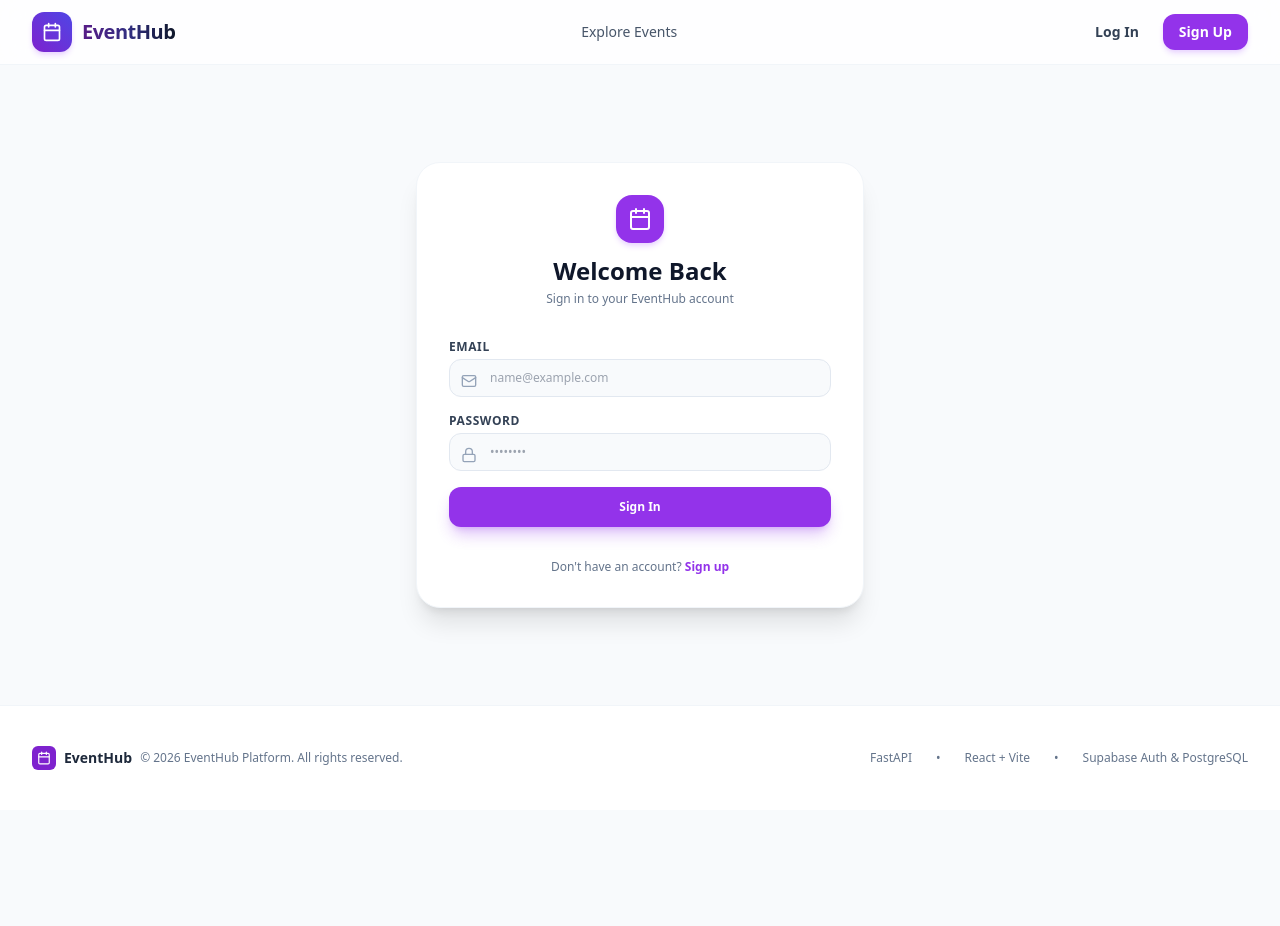
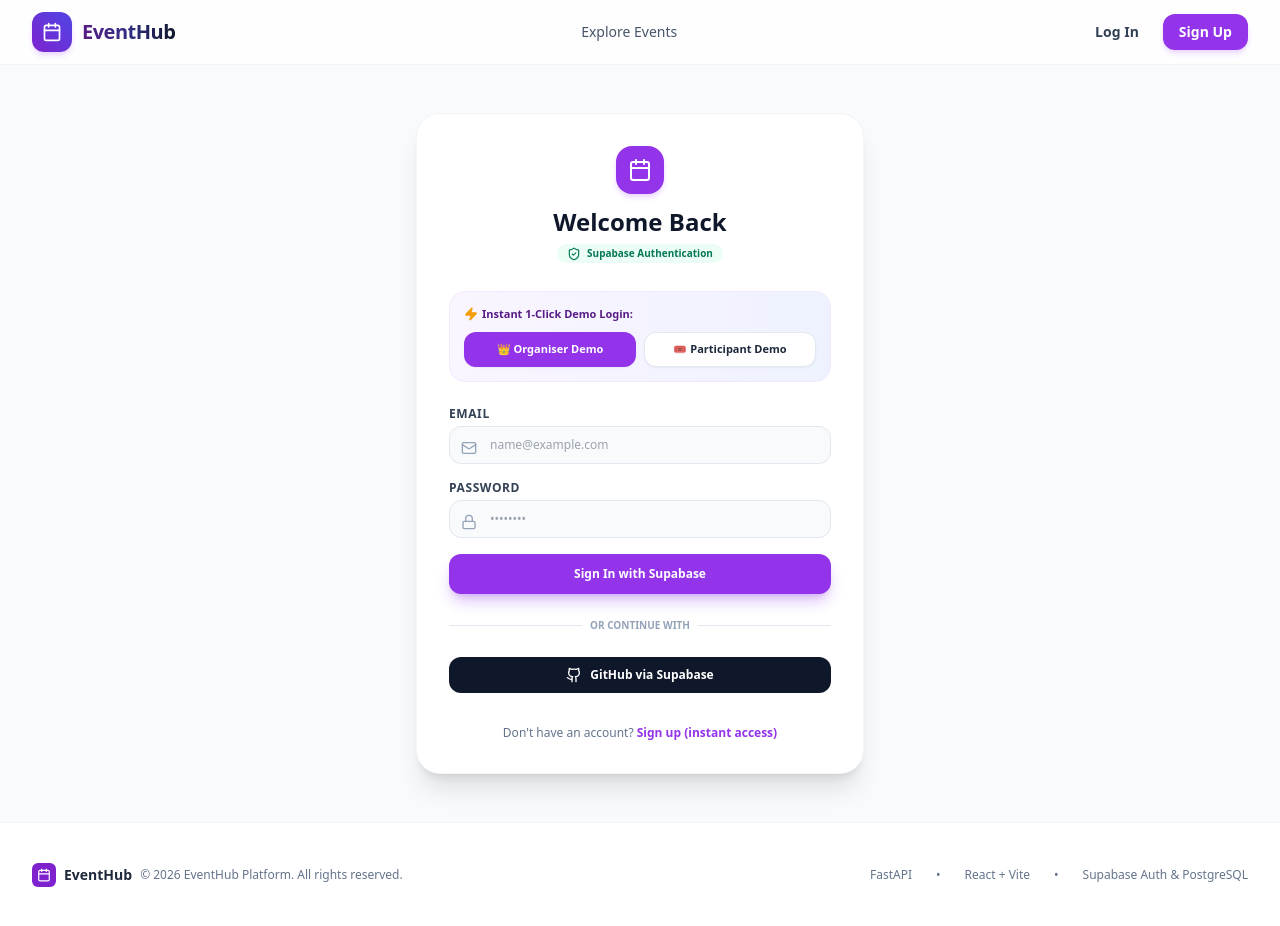
Before and after one commit to anutoshyadaw2506-beep/eventhub, a React (Vite) app in the folder frontend/: page /login in a window 1280 px wide. Before the commit the page ends 810 px from the top, so only its background shows below. Built offline with nearby package versions, Linux system fonts and the light colour scheme; no server answers.

Commit message:
feat: enhance Supabase Auth with 1-click demo login, GitHub OAuth and visual badges

```diff
--- a/frontend/src/context/AuthContext.jsx
+++ b/frontend/src/context/AuthContext.jsx
@@ -59,6 +59,17 @@ export function AuthProvider({ children }) {
     return data;
   };
 
+  const loginWithGithub = async () => {
+    const { data, error } = await supabase.auth.signInWithOAuth({
+      provider: 'github',
+      options: {
+        redirectTo: window.location.origin,
+      },
+    });
+    if (error) throw error;
+    return data;
+  };
+
   const signup = async (email, password, fullName, role = 'participant') => {
     const { data, error } = await supabase.auth.signUp({
       email,
@@ -82,7 +93,7 @@ export function AuthProvider({ children }) {
   };
 
   return (
-    <AuthContext.Provider value={{ user, session, profile, loading, login, signup, logout, refreshProfile: fetchProfile }}>
+    <AuthContext.Provider value={{ user, session, profile, loading, login, loginWithGithub, signup, logout, refreshProfile: fetchProfile }}>
       {children}
     </AuthContext.Provider>
   );
--- a/frontend/src/pages/LoginPage.jsx
+++ b/frontend/src/pages/LoginPage.jsx
@@ -1,12 +1,12 @@
 import React, { useState } from 'react';
 import { Link, useNavigate, useSearchParams } from 'react-router-dom';
 import { useAuth } from '../context/AuthContext';
-import { Calendar, Lock, Mail, AlertCircle } from 'lucide-react';
+import { Calendar, Lock, Mail, AlertCircle, ShieldCheck, Zap, Github } from 'lucide-react';
 
 export default function LoginPage() {
   const [searchParams] = useSearchParams();
   const redirect = searchParams.get('redirect') || '/';
-  const { login } = useAuth();
+  const { login, loginWithGithub } = useAuth();
   const navigate = useNavigate();
 
   const [email, setEmail] = useState('');
@@ -29,15 +29,64 @@ export default function LoginPage() {
     }
   };
 
+  const handleQuickDemo = async (demoEmail, demoPassword) => {
+    setError(null);
+    setLoading(true);
+    try {
+      await login(demoEmail, demoPassword);
+      navigate(redirect);
+    } catch (err) {
+      setError(err.message || 'Failed to sign in with demo account.');
+    } finally {
+      setLoading(false);
+    }
+  };
+
+  const handleGithub = async () => {
+    setError(null);
+    try {
+      await loginWithGithub();
+    } catch (err) {
+      setError(err.message || 'GitHub OAuth failed.');
+    }
+  };
+
   return (
-    <div className="min-h-[80vh] flex items-center justify-center px-4 py-12">
+    <div className="min-h-[85vh] flex items-center justify-center px-4 py-12">
       <div className="max-w-md w-full bg-white rounded-3xl p-8 border border-slate-100 shadow-xl">
-        <div className="text-center mb-8">
+        <div className="text-center mb-6">
           <div className="w-12 h-12 rounded-2xl bg-purple-600 text-white flex items-center justify-center mx-auto mb-3 shadow-md shadow-purple-200">
             <Calendar className="w-6 h-6" />
           </div>
           <h2 className="text-2xl font-extrabold text-slate-900">Welcome Back</h2>
-          <p className="text-xs text-slate-500 mt-1">Sign in to your EventHub account</p>
+          <div className="mt-1.5 inline-flex items-center gap-1.5 px-2.5 py-0.5 rounded-full bg-emerald-50 text-emerald-700 text-[10px] font-bold">
+            <ShieldCheck className="w-3.5 h-3.5" /> Supabase Authentication
+          </div>
+        </div>
+
+        {/* 1-Click Demo Login Box */}
+        <div className="mb-6 p-3.5 bg-gradient-to-r from-purple-50 to-indigo-50 border border-purple-100 rounded-2xl">
+          <p className="text-[11px] font-bold text-purple-900 flex items-center gap-1 mb-2.5">
+            <Zap className="w-3.5 h-3.5 text-amber-500 fill-amber-500" /> Instant 1-Click Demo Login:
+          </p>
+          <div className="grid grid-cols-2 gap-2">
+            <button
+              type="button"
+              onClick={() => handleQuickDemo('organiser@eventhub.com', 'Password123!')}
+              disabled={loading}
+              className="py-2 px-2.5 bg-purple-600 hover:bg-purple-700 text-white text-[11px] font-bold rounded-xl transition shadow-sm text-center"
+            >
+              👑 Organiser Demo
+            </button>
+            <button
+              type="button"
+              onClick={() => handleQuickDemo('participant@eventhub.com', 'Password123!')}
+              disabled={loading}
+              className="py-2 px-2.5 bg-white hover:bg-slate-50 text-slate-800 border border-slate-200 text-[11px] font-bold rounded-xl transition shadow-sm text-center"
+            >
+              🎟️ Participant Demo
+            </button>
+          </div>
         </div>
 
         {error && (
@@ -83,14 +132,33 @@ export default function LoginPage() {
             disabled={loading}
             className="w-full mt-4 py-3 bg-purple-600 hover:bg-purple-700 text-white font-bold text-xs rounded-xl shadow-lg shadow-purple-600/30 transition flex items-center justify-center gap-2"
           >
-            {loading ? 'Signing in...' : 'Sign In'}
+            {loading ? 'Authenticating with Supabase...' : 'Sign In with Supabase'}
           </button>
         </form>
+
+        {/* Divider */}
+        <div className="relative my-6">
+          <div className="absolute inset-0 flex items-center">
+            <div className="w-full border-t border-slate-200"></div>
+          </div>
+          <div className="relative flex justify-center text-[10px] uppercase font-bold text-slate-400">
+            <span className="bg-white px-2">Or continue with</span>
+          </div>
+        </div>
+
+        {/* GitHub OAuth Button */}
+        <button
+          type="button"
+          onClick={handleGithub}
+          className="w-full py-2.5 px-4 bg-slate-900 hover:bg-slate-800 text-white text-xs font-bold rounded-xl transition flex items-center justify-center gap-2"
+        >
+          <Github className="w-4 h-4" /> GitHub via Supabase
+        </button>
 
         <div className="mt-8 text-center text-xs text-slate-500">
           Don't have an account?{' '}
           <Link to={`/signup?redirect=${encodeURIComponent(redirect)}`} className="font-bold text-purple-600 hover:text-purple-700">
-            Sign up
+            Sign up (instant access)
           </Link>
         </div>
       </div>
--- a/frontend/src/pages/SignupPage.jsx
+++ b/frontend/src/pages/SignupPage.jsx
@@ -1,18 +1,18 @@
 import React, { useState } from 'react';
 import { Link, useNavigate, useSearchParams } from 'react-router-dom';
 import { useAuth } from '../context/AuthContext';
-import { Calendar, Lock, Mail, User, ShieldCheck, AlertCircle } from 'lucide-react';
+import { Calendar, Lock, Mail, User, ShieldCheck, AlertCircle, Zap, Github } from 'lucide-react';
 
 export default function SignupPage() {
   const [searchParams] = useSearchParams();
   const redirect = searchParams.get('redirect') || '/';
-  const { signup } = useAuth();
+  const { signup, login, loginWithGithub } = useAuth();
   const navigate = useNavigate();
 
   const [fullName, setFullName] = useState('');
   const [email, setEmail] = useState('');
   const [password, setPassword] = useState('');
-  const [role, setRole] = useState('participant'); // 'participant' or 'organiser'
+  const [role, setRole] = useState('participant');
   const [error, setError] = useState(null);
   const [loading, setLoading] = useState(false);
 
@@ -25,21 +25,70 @@ export default function SignupPage() {
       await signup(email, password, fullName, role);
       navigate(redirect);
     } catch (err) {
-      setError(err.message || 'Failed to create account.');
+      setError(err.message || 'Failed to create account with Supabase Auth.');
     } finally {
       setLoading(false);
+    }
+  };
+
+  const handleQuickDemo = async (demoEmail, demoPassword) => {
+    setError(null);
+    setLoading(true);
+    try {
+      await login(demoEmail, demoPassword);
+      navigate(redirect);
+    } catch (err) {
+      setError(err.message || 'Failed to sign in with demo account.');
+    } finally {
+      setLoading(false);
+    }
+  };
+
+  const handleGithub = async () => {
+    setError(null);
+    try {
+      await loginWithGithub();
+    } catch (err) {
+      setError(err.message || 'GitHub OAuth failed.');
     }
   };
 
   return (
     <div className="min-h-[85vh] flex items-center justify-center px-4 py-12">
       <div className="max-w-md w-full bg-white rounded-3xl p-8 border border-slate-100 shadow-xl">
-        <div className="text-center mb-8">
+        <div className="text-center mb-6">
           <div className="w-12 h-12 rounded-2xl bg-purple-600 text-white flex items-center justify-center mx-auto mb-3 shadow-md shadow-purple-200">
             <Calendar className="w-6 h-6" />
           </div>
           <h2 className="text-2xl font-extrabold text-slate-900">Create Account</h2>
-          <p className="text-xs text-slate-500 mt-1">Join EventHub to discover or organise events</p>
+          <div className="mt-1.5 inline-flex items-center gap-1.5 px-2.5 py-0.5 rounded-full bg-emerald-50 text-emerald-700 text-[10px] font-bold">
+            <ShieldCheck className="w-3.5 h-3.5" /> Powered by Supabase Auth
+          </div>
+        </div>
+
+        {/* 1-Click Demo Login Banner */}
+        <div className="mb-6 p-3.5 bg-gradient-to-r from-purple-50 to-indigo-50 border border-purple-100 rounded-2xl">
+          <p className="text-[11px] font-bold text-purple-900 flex items-center gap-1 mb-2.5">
+            <Zap className="w-3.5 h-3.5 text-amber-500 fill-amber-500" /> Instant 1-Click Demo Login:
+          </p>
+          <div className="grid grid-cols-2 gap-2">
+            <button
+              type="button"
+              onClick={() => handleQuickDemo('organiser@eventhub.com', 'Password123!')}
+              disabled={loading}
+              className="py-2 px-2.5 bg-purple-600 hover:bg-purple-700 text-white text-[11px] font-bold rounded-xl transition shadow-sm text-center"
+            >
+              👑 Organiser Demo
+            </button>
+            <button
+              type="button"
+              onClick={() => handleQuickDemo('participant@eventhub.com', 'Password123!')}
+              disabled={loading}
+              className="py-2 px-2.5 bg-white hover:bg-slate-50 text-slate-800 border border-slate-200 text-[11px] font-bold rounded-xl transition shadow-sm text-center"
+            >
+              🎟️ Participant Demo
+            </button>
+          </div>
         </div>
 
         {error && (
@@ -98,7 +147,7 @@ export default function SignupPage() {
 
           {/* Account Role Selector */}
           <div>
-            <label className="block text-xs font-bold text-slate-700 uppercase tracking-wider mb-2">I want to:</label>
+            <label className="block text-xs font-bold text-slate-700 uppercase tracking-wider mb-2">Account Role</label>
             <div className="grid grid-cols-2 gap-3">
               <button
                 type="button"
@@ -143,9 +192,28 @@ export default function SignupPage() {
             disabled={loading}
             className="w-full mt-4 py-3 bg-purple-600 hover:bg-purple-700 text-white font-bold text-xs rounded-xl shadow-lg shadow-purple-600/30 transition flex items-center justify-center gap-2"
           >
-            {loading ? 'Creating account...' : 'Create Account'}
+            {loading ? 'Creating account in Supabase...' : 'Create Supabase Account'}
           </button>
         </form>
+
+        {/* Divider */}
+        <div className="relative my-6">
+          <div className="absolute inset-0 flex items-center">
+            <div className="w-full border-t border-slate-200"></div>
+          </div>
+          <div className="relative flex justify-center text-[10px] uppercase font-bold text-slate-400">
+            <span className="bg-white px-2">Or continue with</span>
+          </div>
+        </div>
+
+        {/* GitHub OAuth Button */}
+        <button
+          type="button"
+          onClick={handleGithub}
+          className="w-full py-2.5 px-4 bg-slate-900 hover:bg-slate-800 text-white text-xs font-bold rounded-xl transition flex items-center justify-center gap-2"
+        >
+          <Github className="w-4 h-4" /> GitHub via Supabase
+        </button>
 
         <div className="mt-8 text-center text-xs text-slate-500">
           Already registered?{' '}
```
